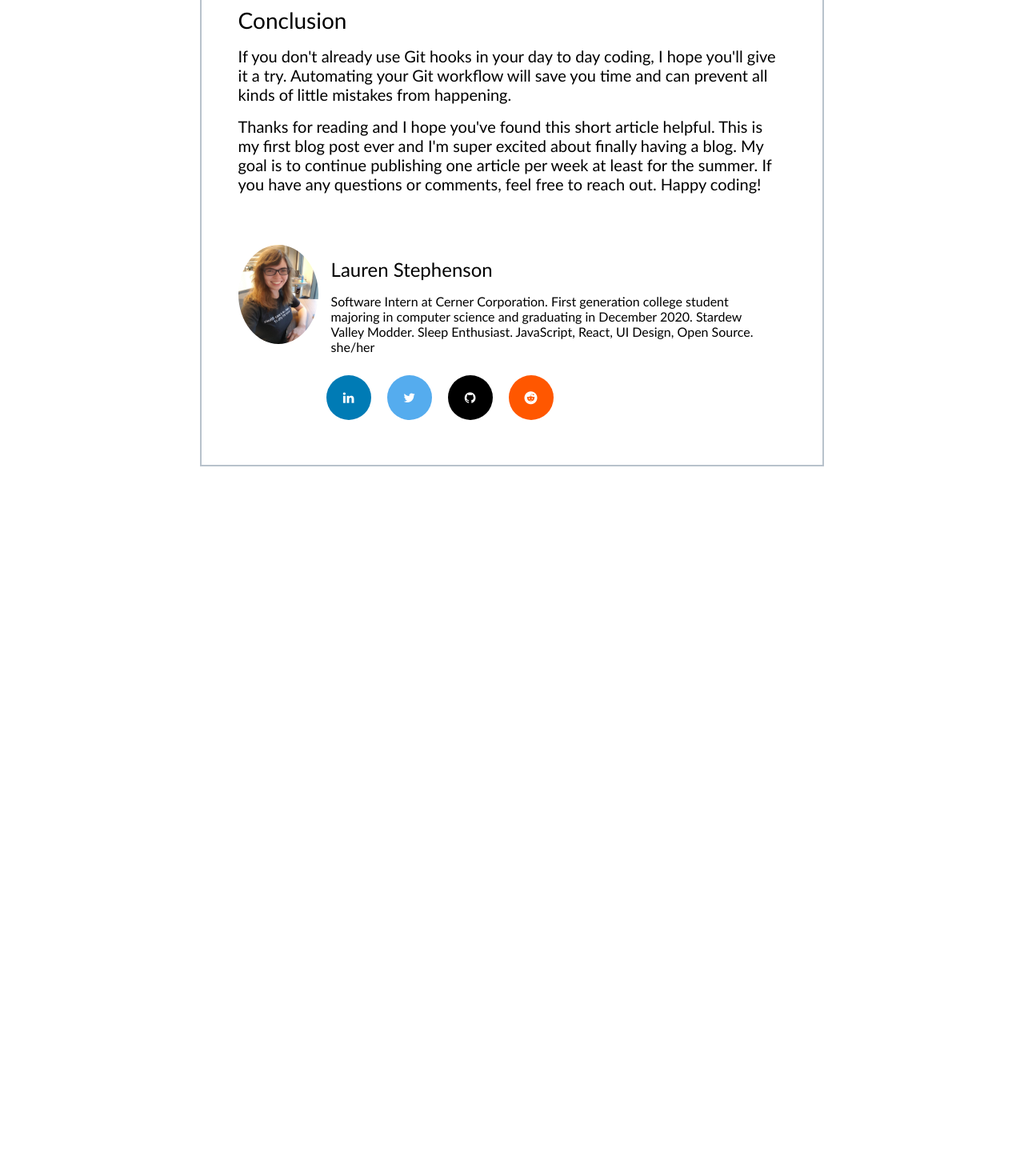
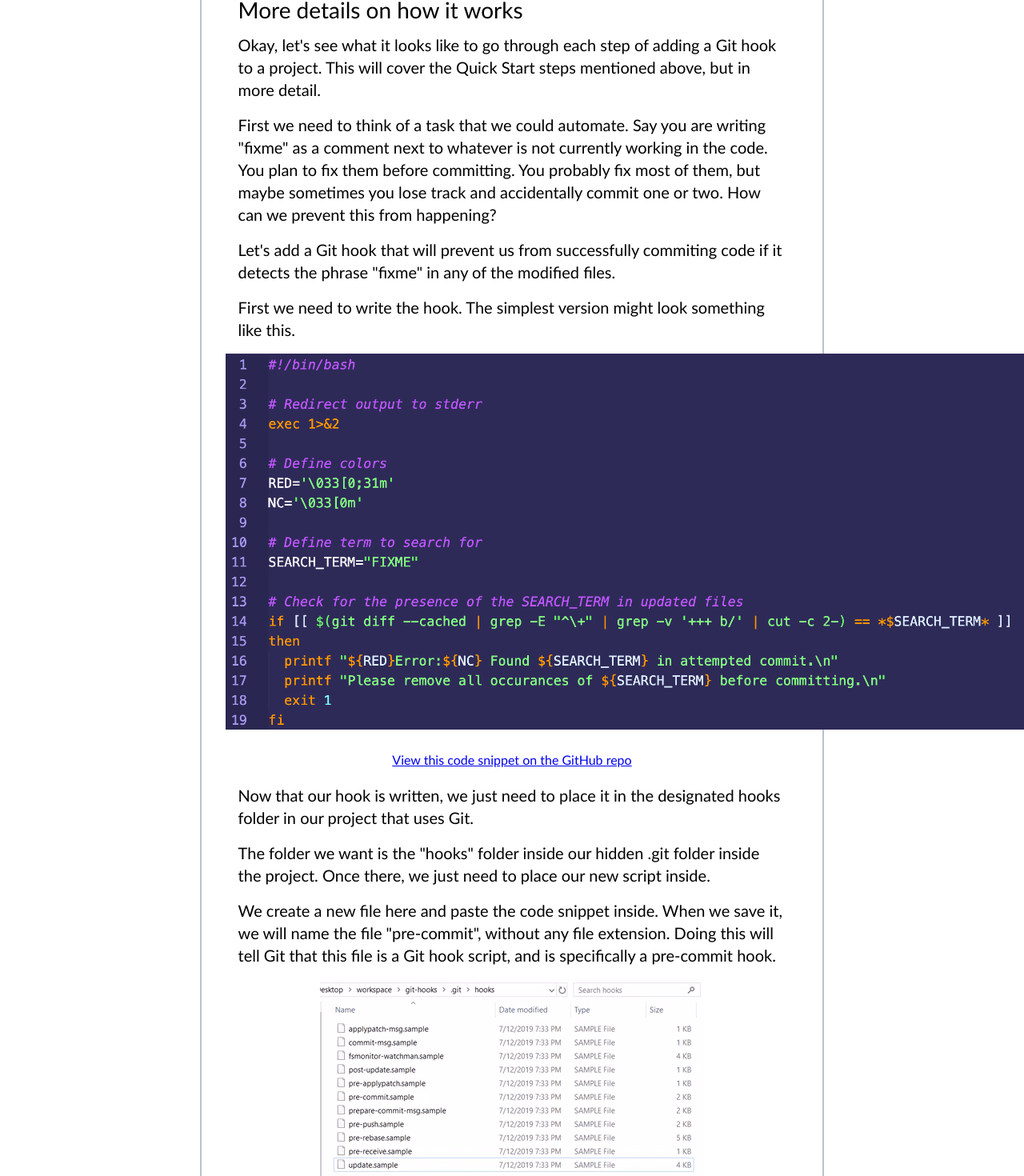
Before and after one commit to CompSciLauren/compscilauren.github.io, a React (Create React App) app: page /blog/improve-your-git-workflow-and-save-time-with-git-hooks in a window 1280 px wide. Shown: the part 1293-2763 px from the top of the page at 80% size. Before the commit the page ends 1936 px from the top, so only its background shows below. Built offline with nearby package versions, Linux system fonts and the light colour scheme.

Commit message:
Finish text for article

```diff
--- a/src/blog/articles/2020-june/Article0608.jsx
+++ b/src/blog/articles/2020-june/Article0608.jsx
@@ -4,6 +4,8 @@ import "../../../home/home.css";
 import BlogProfile from "../../../components/BlogProfile";
 import BlogProfileTop from "../../../components/BlogProfileTop";
 import Tag from "../../../components/Tag";
+import CodeSnippet from "../../../images/code-snippet.png";
+import CreateNewFile from "../../../images/create-new-file.gif";
 
 function Article0608() {
   return (
@@ -11,19 +13,20 @@ function Article0608() {
       <main id="main-content">
         <div className="blog-page-wrap">
           <h1>Improve your Git workflow and save time with Git hooks</h1>
-          <BlogProfileTop date="June 8th, 2020" readTime="5 min" />
+          <BlogProfileTop date="June 8th, 2020" readTime="6 min" />
           <div className="tag-container">
             <Tag title="git" />
             <Tag title="automation" />
           </div>
           <hr></hr>
+          <div style={{ lineHeight: "28px" }}>
             <p>
               If you're a software developer, you probably know about Git. You
               might use it for version control at work or for side projects. One
               interesting feature you may not have used yet, at least not
-            intentionally, is a Git hook. Git hooks are custom scripts that you
-            can use to automate tasks that will be triggered either immediately
-            before or after a Git command is executed.
+              intentionally, is a Git hook. Git hooks are custom scripts that
+              you can use to automate tasks that will be triggered either
+              immediately before or after a Git command is executed.
             </p>
             <p>
               These hooks fall into one of two categories: client-side or
@@ -43,8 +46,8 @@ function Article0608() {
             </p>
             <p>
               Ever wonder why your code doesn't work after checking out a new
-            branch, only to realize it's because you forgot to update submodules
-            (again)? Let's "Git" hooked on Git hooks. (Ha!)
+              branch, only to realize it's because you forgot to update
+              submodules (again)? Let's "Git" hooked on Git hooks. (Ha!)
             </p>
             <p style={{ fontSize: "28px" }}>Get started quickly</p>
             <p>
@@ -52,8 +55,8 @@ function Article0608() {
               quick way to get started.
             </p>
             <p>
-            I wanted a place to keep a list of all the neat Git hooks I've come
-            across or attempted to create over time, and that place is my{" "}
+              I wanted a place to keep a list of all the neat Git hooks I've
+              come across or attempted to create over time, and that place is my{" "}
               <a
                 href="https://github.com/CompSciLauren/awesome-git-hooks"
                 target="_blank"
@@ -61,24 +64,133 @@ function Article0608() {
               >
                 Awesome Git Hooks repository on GitHub
               </a>
-            . If you go there you'll find a Quick Start section in the table of
-            contents. It should have everything you need to know.
+              . If you go there you'll find a Quick Start section in the table
+              of contents. It should have everything you need to know.
             </p>
             <p style={{ fontSize: "28px" }}>More details on how it works</p>
-          <p>Okay, let's walk through the steps of adding a Git hook.</p>
+            <p>
+              Okay, let's see what it looks like to go through each step of
+              adding a Git hook to a project. This will cover the Quick Start
+              steps mentioned above, but in more detail.
+            </p>
+            <p>
+              First we need to think of a task that we could automate. Say you
+              are writing "fixme" as a comment next to whatever is not currently
+              working in the code. You plan to fix them before committing. You
+              probably fix most of them, but maybe sometimes you lose track and
+              accidentally commit one or two. How can we prevent this from
+              happening?
+            </p>
+            <p>
+              Let's add a Git hook that will prevent us from successfully
+              commiting code if it detects the phrase "fixme" in any of the
+              modified files.
+            </p>
+            <p>
+              First we need to write the hook. The simplest version might look
+              something like this.
+            </p>
+            <img
+              src={CodeSnippet}
+              alt="Code snippet for a Git hook"
+              width="1000"
+            ></img>
+            <p style={{ fontSize: "16px", textAlign: "center" }}>
+              <a
+                href="https://github.com/CompSciLauren/awesome-git-hooks/blob/c6942b03b74d0c583a858e89b58f761157df5c93/pre-commit-hooks/search-term.hook"
+                target="_blank"
+                rel="noopener noreferrer"
+              >
+                View this code snippet on the GitHub repo
+              </a>
+            </p>
+            <p>
+              Now that our hook is written, we just need to place it in the
+              designated hooks folder in our project that uses Git.
+            </p>
+            <p>
+              The folder we want is the "hooks" folder inside our hidden .git
+              folder inside the project. Once there, we just need to place our
+              new script inside.
+            </p>
+            <p>
+              We create a new file here and paste the code snippet inside. When
+              we save it, we will name the file "pre-commit", without any file
+              extension. Doing this will tell Git that this file is a Git hook
+              script, and is specifically a pre-commit hook.
+            </p>
+            <div style={{ display: "flex", justifyContent: "center" }}>
+              <img
+                src={CreateNewFile}
+                alt="Gif showing the creation of a new Git hook file"
+              ></img>
+            </div>
+            <p>
+              Great! Now we're ready to see it in action. We have a file in our
+              project with the comment "FIXME" above a block of code we're
+              working on. Pretending we haven't noticed that code comment, we
+              stage our file and then commit the file. Oops! Luckily, our Git
+              hook is ready to save the day. Let's see what happens.
+            </p>
+            <p>Picture here</p>
+            <p>
+              Our pre-commit hook was triggered, and scanned the file for the
+              phrase "FIXME". It found the phrase and forced our commit to fail.
+              Good thing we left a useful error message so we weren't left
+              totally confused. Now we can either finish fixing whatever the
+              code issue was, or if it's done then we just need to remove the
+              comment. Now let's try that commit again.
+            </p>
+            <p>Picture here</p>
+            <p>
+              Nice! We're good to go. A couple things you might be wondering.
+              Does this work if we write "fixme" in lowercase? What if we write
+              it like "fixme:" instead? Also, is this hook checking for comments
+              only, or if the phrase found its way into a block of text inside
+              an HTML &lt;p&gt; tag, would it still stop the commit?
+            </p>
+            <p>
+              It will work regardless of the casing or any characters
+              surrounding it, as long as it says exactly "fixme". Our hook is
+              only checking for the phrase "fixme", so it will work even if that
+              phrase is not found as part of a code comment.
+            </p>
+            <p style={{ fontSize: "28px" }}>Adding complexity</p>
+            <p>
+              If we wanted to make this more complex, we could add onto what we
+              already have. We could limit it to phrases found inside code
+              comments only, by changing the search phrase to "// FIXME"
+              instead. That would limit the results to only being code comments
+              that are begin exactly with that phrase. We could also make it so
+              the hook only warns us that the phrase was found, but have it
+              still allow us to continue with the commit anyway. We could also
+              add multiple phrases rather than only having one to detect.
+            </p>
+            <p>
+              This is a really simple example, but you can create more complex
+              hooks to automate trickier Git workflows too. You can find a
+              variety of Git hook examples on that repo I linked above.
+            </p>
             <p style={{ fontSize: "28px" }}>Conclusion</p>
             <p>
-            If you don't already use Git hooks in your day to day coding, I hope
-            you'll give it a try. Automating your Git workflow will save you
-            time and can prevent all kinds of little mistakes from happening.
+              If you don't already use Git hooks in your day to day coding, I
+              hope you'll give it a try. Automating your Git workflow will save
+              you time and can prevent all kinds of little mistakes from
+              happening.
+            </p>
+            <p>
+              Do you have a useful Git hook to share? Feel free to contribute it
+              to the GitHub repo linked above, if there isn't already a hook
+              that covers it on the list.
             </p>
             <p>
               Thanks for reading and I hope you've found this short article
-            helpful. This is my first blog post ever and I'm super excited about
-            finally having a blog. My goal is to continue publishing one article
-            per week at least for the summer. If you have any questions or
-            comments, feel free to reach out. Happy coding!
+              helpful. This is my first blog post ever and I'm super excited
+              about finally having a blog. My goal is to continue publishing one
+              article per week at least for the summer. If you have any
+              questions or comments, feel free to reach out. Happy coding!
             </p>
+          </div>
           <BlogProfile />
         </div>
       </main>
```
Also changed, not shown: src/images/code-snippet.png (added), src/images/create-new-file.gif (added). Lines whose indentation alone changed are shown as unchanged.
